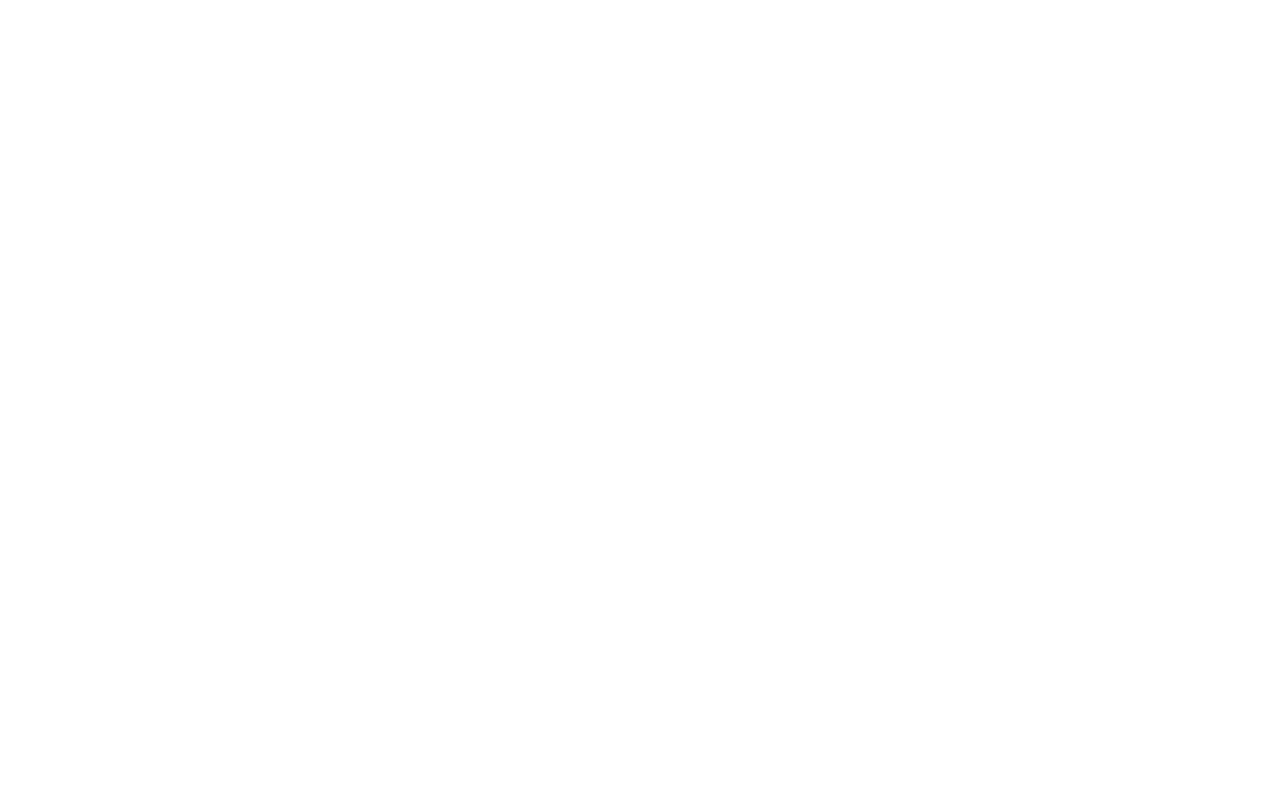
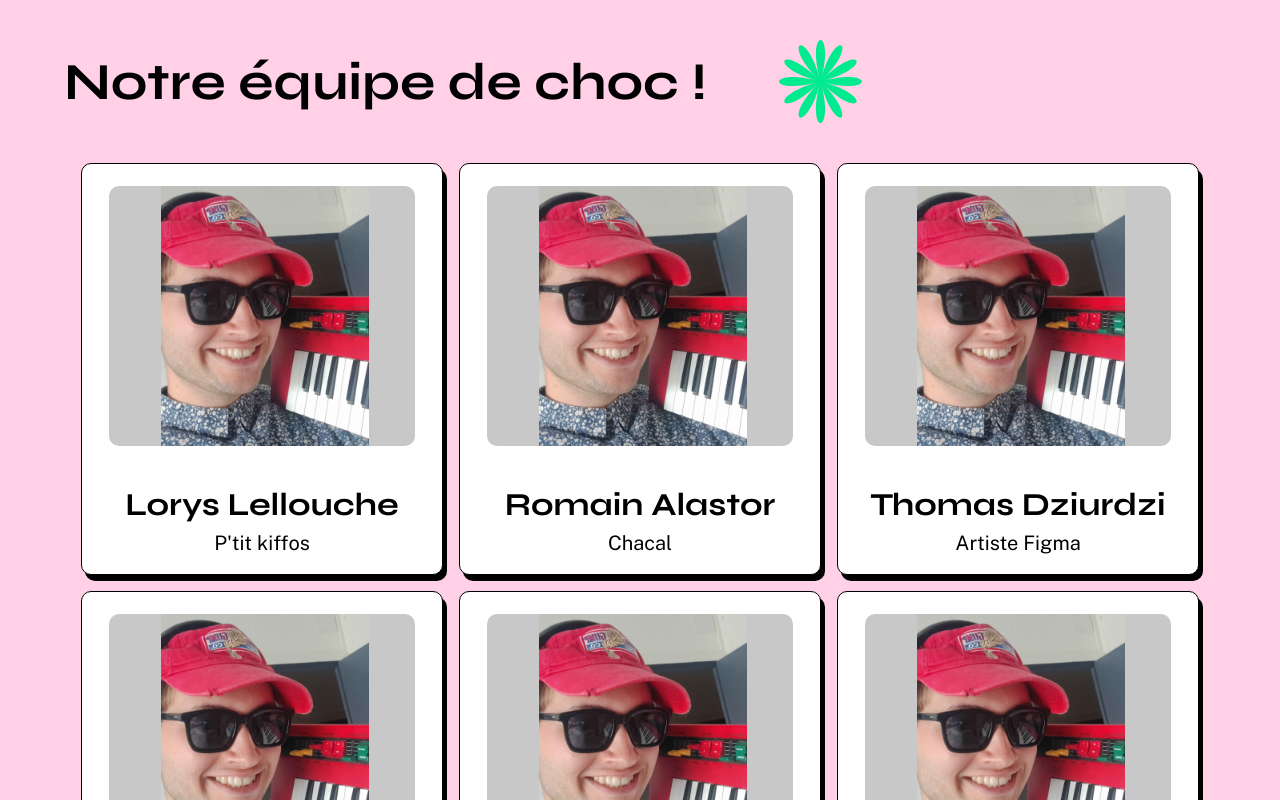
Before and after one commit to Aur3liaP/Hackathon2, a React (Vite) app: page / in a window 1280 px wide. Shown: the top 800 px of the page. Built offline with nearby package versions, Linux system fonts and the light colour scheme.

Commit message:
create team-card

```diff
--- a/src/components/App.jsx
+++ b/src/components/App.jsx
@@ -1,11 +1,12 @@
-import '../styles/App.css'
+import './styles/App.css'
+import HomeTeamCard from './HomeTeamCard'
 
 
 function App() {
 
   return (
     <>
-
+      <HomeTeamCard/>
     </>
   )
 }
--- /dev/null
+++ b/src/components/HomeTeamCard.jsx
@@ -0,0 +1,34 @@
+import './styles/HomeTeamCard.css'
+import FleurVerte from './svg/FleurVerte'
+import Lorys from '../assets/LorysTeam.jpg'
+import TeamCard from './TeamCard'
+
+const team = [
+    { id: 1, name: "Lorys Lellouche", img: Lorys, description:"P'tit kiffos" },
+    { id: 2, name: "Romain Alastor", img: Lorys, description:"Chacal"  },
+    { id: 3, name: "Thomas Dziurdzi", img: Lorys, description:"Artiste Figma"  },
+    { id: 4, name: "Jordan Thivault", img: Lorys, description:"Cuir moustache" },
+    { id: 5, name: "Aurelia Pic", img: Lorys, description:"Bichette" },
+    { id: 6, name: "Florian Schaessens", img: Lorys, description:"Prince des poulets"  },
+  ];
+
+function HomeTeamCard() {
+
+    return (
+    <div className='teamCard'>
+      <div className='teamCard__container'>
+        <div className='teamCard__title'>
+            <h2 className='teamCard__h2' id='Team1'> Notre équipe de choc !</h2>
+            <FleurVerte width={83} height={83} className="teamCard__fleur"/>
+        </div>
+        <div className='teamCard__cardsContainer'>
+        {team.map((person) => (
+        <TeamCard key={person.id} imgSrc={person.img} name={person.name} description={person.description}/>
+        ))}
+        </div>
+      </div>
+    </div>
+    )
+  }
+
+  export default HomeTeamCard
--- /dev/null
+++ b/src/components/TeamCard.jsx
@@ -0,0 +1,26 @@
+import PropTypes from 'prop-types';
+
+function TeamCard({imgSrc, name, description}) {
+
+    return (
+    <div>
+        <div className='teamCard__cards'>
+            <div className='teamCard__cardsImgContainer'>
+                <img className='teamCard__cardsImg' src={imgSrc} alt={name}/>
+            </div>
+            <div className='teamCard__cardsTexteContainer'>
+                <h3 className='teamCard__cardsh3'>{name}</h3>
+                <p className='teamCard__cardsp'>{description}</p>
+            </div>
+        </div>
+      </div>
+    )
+  }
+
+  export default TeamCard
+
+TeamCard.propTypes = {
+    imgSrc: PropTypes.string.isRequired,
+    name: PropTypes.string.isRequired,
+    description: PropTypes.string.isRequired,
+  };
--- /dev/null
+++ b/src/components/styles/HomeTeamCard.css
@@ -0,0 +1,100 @@
+.teamCard{
+    background-color: var(--clr-pink);
+
+    .teamCard__container{
+        width: 90%;
+        max-width: 1440px;
+        margin: 0 auto;
+
+
+        .teamCard__title{
+            display: flex;
+            padding: 5vh 0;
+            align-items: center;
+            gap: 9vh;
+
+            @media (width < 640px) {
+                flex-direction: column;
+                gap: 2vh;
+            }
+
+            .teamCard__h2{
+                font-family: var(--ff-header);
+                font-weight: bold;
+                font-size: 3.25rem;
+
+                @media (width < 640px) {
+                    font-size: 3rem;
+                    text-align: center;
+                }
+            }
+        }
+
+        .teamCard__cardsContainer{
+            width: 100%;
+            display: flex;
+            flex-wrap: wrap;
+            gap: 5rem;
+            justify-content: center;
+            padding-bottom: 5vh;
+
+            @media (width < 1440px) {
+                gap: 1rem;
+            }
+
+            .teamCard__cards{
+                width: 360px;
+                background-color: white;
+                height: 410px;
+                display: flex;
+                flex-direction: column;
+                justify-content: space-around;
+                align-items: center;
+                border: 1px solid black;
+                border-radius: 0.625rem;
+                box-shadow: 4px 6px black;
+
+                @media (width < 640px) {
+                    width: 325px;
+                    height: 390px;
+                }
+
+
+                .teamCard__cardsImgContainer{
+                    background-color: rgba(170, 169, 169, 0.637);
+                    width: 85%;
+                    height: 260px;
+                    border-radius: 10px;
+
+                    @media (width < 640px) {
+                        height: 230px;
+                    }
+
+
+                    .teamCard__cardsImg{
+                        height: 100%;
+                        background-color: grey;
+                        transform: translateX(25%);
+
+                    }
+
+                }
+                .teamCard__cardsTexteContainer{
+                display: flex;
+                align-items: center;
+                flex-direction: column;
+                gap: 1.5vh;
+                    .teamCard__cardsh3{
+                        font-family: var(--ff-header);
+                        font-weight: bold;
+                        font-size: 2rem;
+                        text-align: center;
+                    }
+                    .teamCard__cardsp{
+                        font-size: 1.25rem;
+                    }
+                }
+            }
+        }
+    }
+}
--- /dev/null
+++ b/src/components/svg/FleurVerte.jsx
@@ -0,0 +1,20 @@
+import PropTypes from 'prop-types';
+
+function FleurVerte({ height, width, className }) {
+
+    return (
+      <>
+        <svg className={className} width={width} height={height} viewBox="0 0 83 83" fill="none" xmlns="http://www.w3.org/2000/svg">
+            <path d="M44.3603 40.7301C95.8832 26.9118 81.3081 1.6748 43.6006 39.4103C81.328 1.6748 56.0764 -12.8834 42.281 38.6503C56.0964 -12.8834 26.9461 -12.8834 40.7415 38.6503C26.9261 -12.9034 1.69444 1.6748 39.4019 39.3903C1.69444 1.6748 -12.8807 26.9118 38.6422 40.7301C-12.8807 26.9118 -12.8807 56.0682 38.6422 42.2699C-12.8807 56.0882 1.69444 81.3252 39.4019 43.5897C1.67445 81.3252 26.9261 95.8834 40.7215 44.3497C26.9061 95.8834 56.0564 95.8834 42.261 44.3497C56.0764 95.8834 81.3081 81.3052 43.5806 43.5897C81.3081 81.3252 95.8632 56.0682 44.3403 42.2699C95.8832 56.0682 95.8832 26.9118 44.3603 40.7301Z" fill="#00EB90"/>
+        </svg>
+      </>
+    )
+  }
+
+  export default FleurVerte
+
+  FleurVerte.propTypes = {
+    width: PropTypes.number.isRequired,
+    height: PropTypes.number.isRequired,
+    className: PropTypes.string.isRequired,
+  };
```
Also changed, not shown: src/components/svg/Ressort.jsx (added, +20 -0 lines), src/Pages/styles/Login.css (renamed from src/styles/Login.css), src/assets/LorysTeam.jpg (added), src/assets/deleteme.txt (deleted), src/components/svg/deleteme.txt (deleted), src/styles/App.css (deleted).
